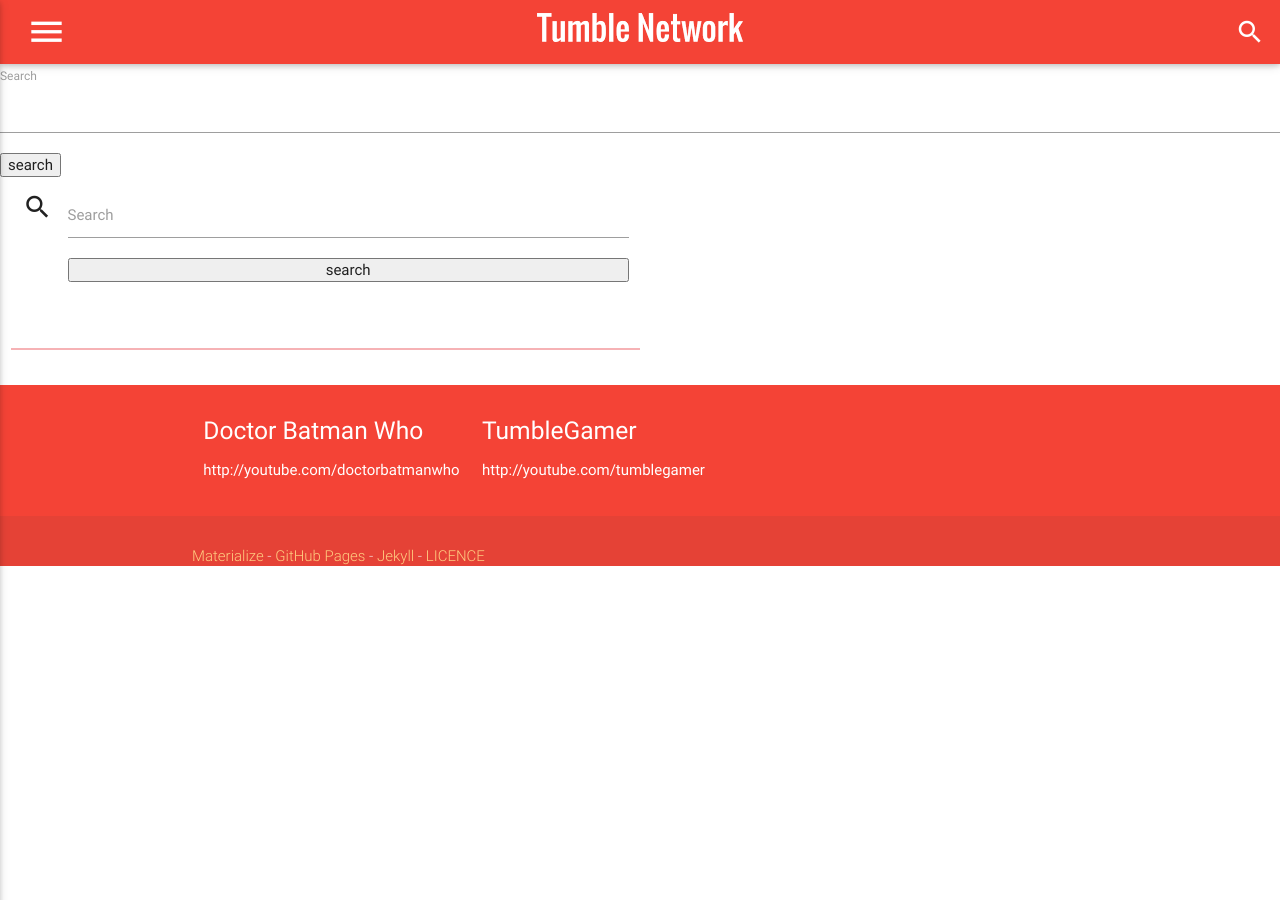
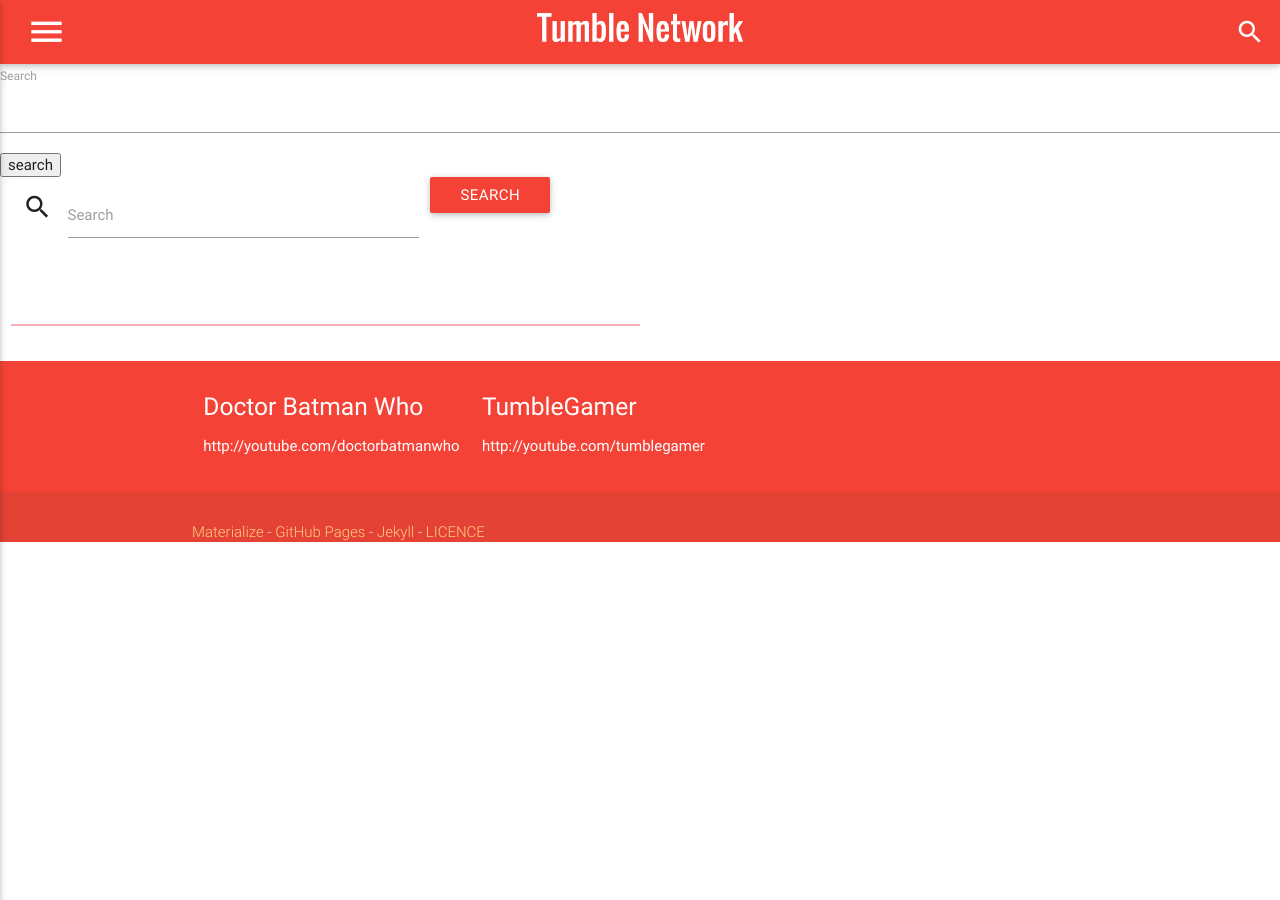
Before and after one commit to tumblenet/www.tumblenet.ga, a Jekyll site: the page built from search.html, in a window 1280 px wide. Built offline with Jekyll 4.4.1, drawn with Linux system fonts in a browser that asks for light colours; nearby versions of some CDN libraries; comment, search, counter and statistics services are not loaded.

Commit message:
bettere search button

```diff
--- a/search.html
+++ b/search.html
@@ -9,11 +9,13 @@ layout: search
 
 <div class="row">
     <form class="col s12" action="/search/" method="get">
-        <div class="input-field col s6">
+        <div class="input-field col s4">
           <i class="material-icons prefix">search</i>
           <label for="icon_prefix">Search</label>
           <input type="text" id="search-box" name="q">
-          <input type="submit" value="search">
+        </div>
+        <div class="s2">
+          <input type="submit" value="search" class="red btn">
         </div>
       </div>
     </form>
```
